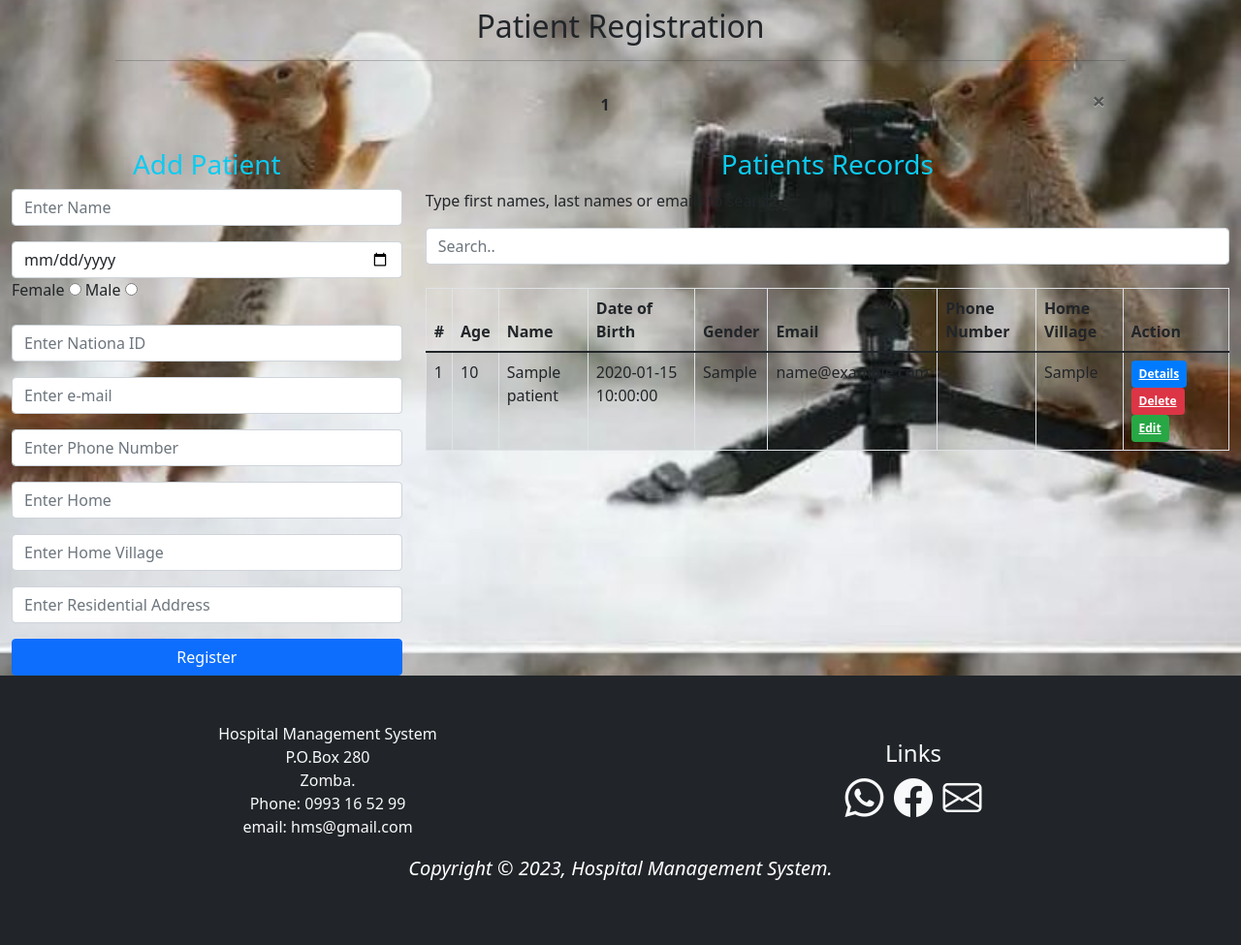
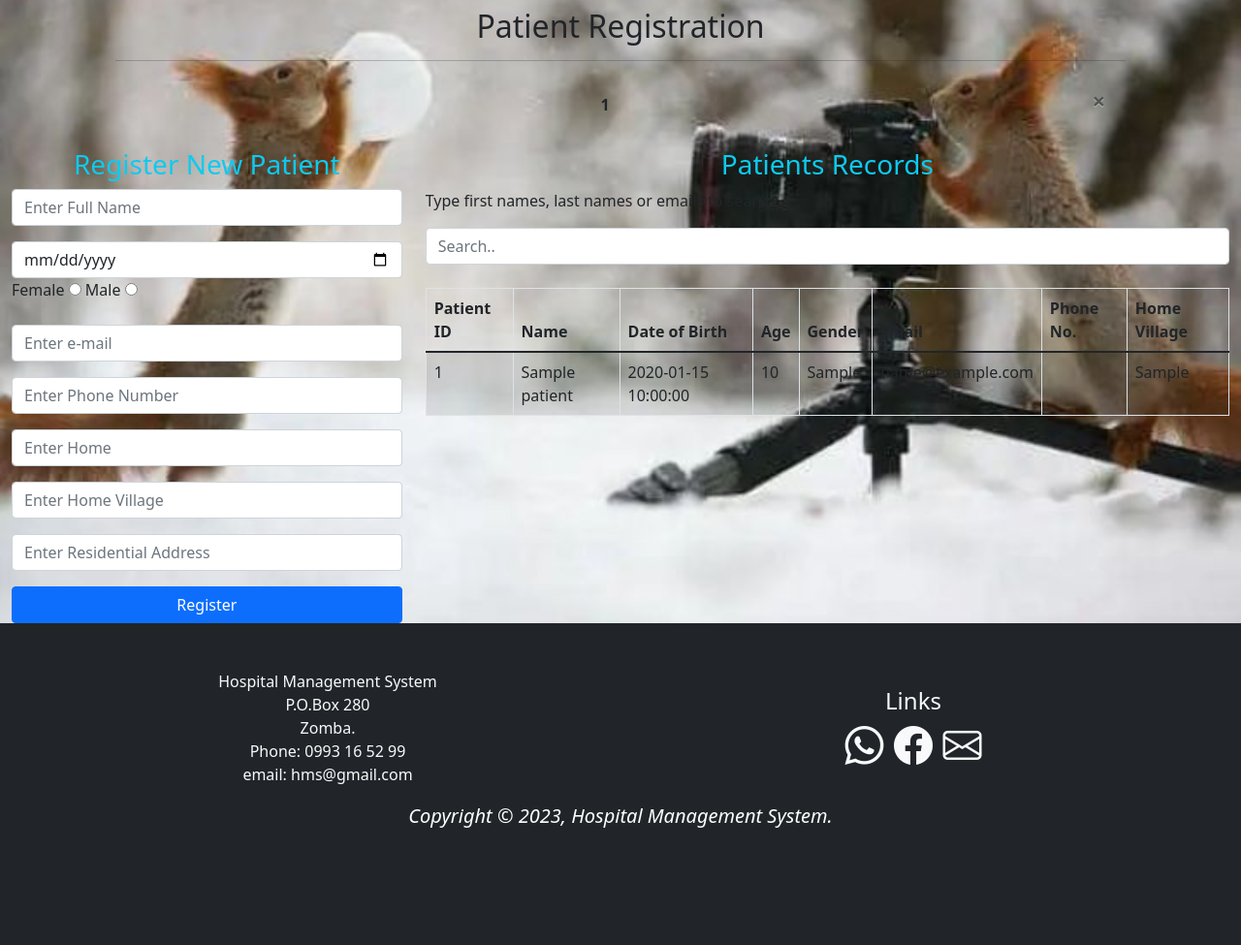
Before and after one commit to Bed-com-21-18/Hospital-Management-System, a PHP site: page /patient_reg.php in a window 1280 px wide. Shown: the part 80-1055 px from the top of the page at 97% size. After the commit the page ends 934 px from the top, so only its background shows below. Run offline with PHP 8.4, Linux system fonts and the light colour scheme; a user stored in the database is signed in; tables that the repository leaves empty or names only in its code hold one stand-in row (values such as "Sample post"); data that the repository does not hold is empty; some libraries are stand-ins or nearby versions.

Commit message:
Gomboz tech patient reg file modified no need to work on it.

```diff
--- a/book_app_success.php
+++ b/book_app_success.php
@@ -163,6 +163,6 @@
   <script src="https://maxcdn.bootstrapcdn.com/bootstrap/4.5.2/js/bootstrap.min.js"></script>
 </body>
 <?php
-  ;
+
  include 'footer.php'; ?>
 </html>
--- a/patient_reg.php
+++ b/patient_reg.php
@@ -44,10 +44,10 @@
         </div>
         <div class="row">
             <div class="col-md-4">
-            <h3 class="text-center text-info">Add Patient</h3>
-            <form action="action.php" method="post" enctype="multipart/form-data">
+            <h3 class="text-center text-info">Register New Patient</h3>
+            <form action="patient_reg_action.php" method="post" enctype="multipart/form-data">
                 <div class="form-group">
-                <input type = "text" name="name" class="form-control" placeholder="Enter Name" required>
+                <input type = "text" name="name" class="form-control" placeholder="Enter Full Name" required>
                 </div>
                 <div class="form-group">
                 <input type = "date" name="date" class="form-control" placeholder="Enter DoB" required>
@@ -57,9 +57,6 @@
                 <label for="male">Male</label>
                 <input type="radio" id="male" name="gender" value="male">
 
-                </div>
-                <div class="form-group">
-                <input type = "text" name="nid" class="form-control" placeholder="Enter Nationa ID" required>
                 </div>
                 <div class="form-group">
                 <input type = "email" name="email" class="form-control" placeholder="Enter e-mail" required>
@@ -107,15 +104,15 @@
             <table class="table table-bordered table-striped">
                     <thead>
                     <tr>
-                        <th>#</th>
-                        <th>Age</th>
+                        <th>Patient ID</th>
                         <th>Name</th>
                         <th>Date of Birth</th>
+                        <th>Age</th>
                         <th>Gender</th>
                         <th>Email</th>
-                        <th>Phone Number</th>
+                        <th>Phone No.</th>
                         <th>Home  Village</th>
-                        <th>Action</th>
+
                     </tr>
                     </thead>
                     <tbody id = "myTable">
@@ -124,19 +121,15 @@
 
                     <tr>
                         <td><?= $row['id']; ?></td>
-                        <td><?= $row['age']; ?></td>
                         <td><?= $row['name']; ?></td>
                         <td><?= $row['date']; ?></td>
+                        <td><?= $row['age']; ?></td>
                         <td><?= $row['gender']; ?></td>
                         <td><?= $row['email']; ?></td>
                         <td><?= $row['phoneNumber']; ?></td>
                         <td><?= $row['village']; ?></td>
 
-                        <td>
-                            <a href="#" class="badge badge-primary p-2"> Details</a>
-                            <a href="#" class="badge badge-danger p-2"> Delete</a>
-                            <a href="#" class="badge badge-success p-2"> Edit</a>
-                        </td>
+
                     </tr>
                         <?php } ?>
 
```
Also changed, not shown: patient_reg_action.php (+8 -5 lines).
